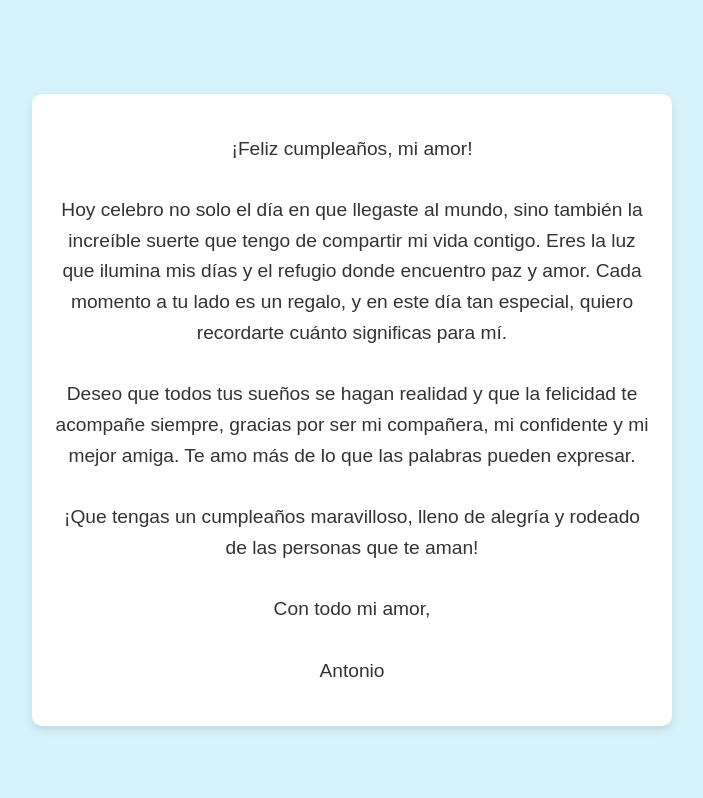
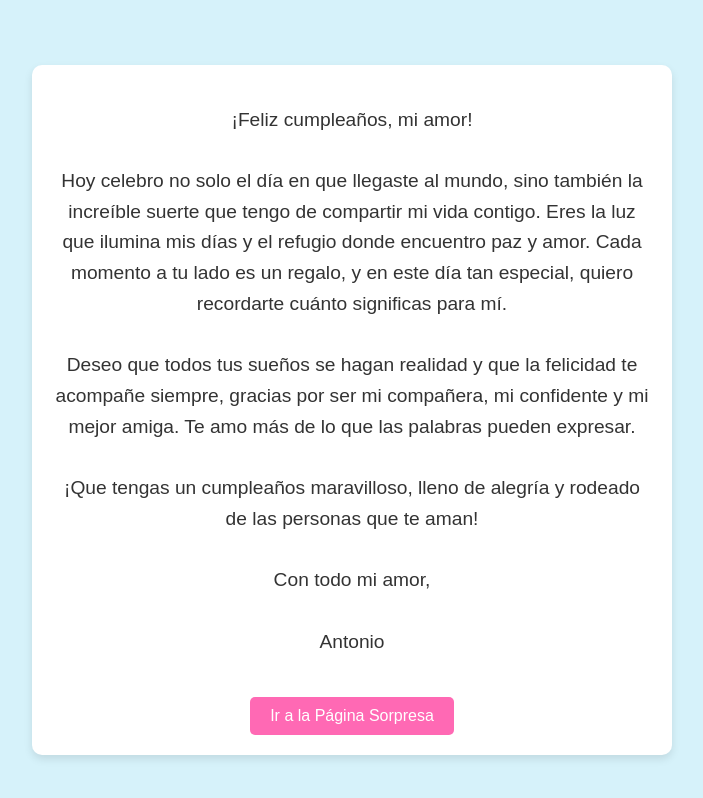
Before and after one commit to ReCreateAgency/nuevo, a plain HTML site: page public/index.html in a window 1280 px wide. Shown: the whole page, without its empty margins (288-991 px from the left). Drawn offline with Linux system fonts and the light colour scheme.

Commit message:
aqui vamos de nuevo

```diff
--- a/public/index.html
+++ b/public/index.html
@@ -17,7 +17,7 @@
                 Con todo mi amor,<br><br>
                 Antonio
             </p>
-            <!-- <a href="./sorpresa.html" class="redirect-button">Ir a Página Sorpresa</a> -->
+            <a href="./sorpresa.html" class="redirect-button">Ir a la Página Sorpresa</a>
         </section>
     </div>
 </body>
```
